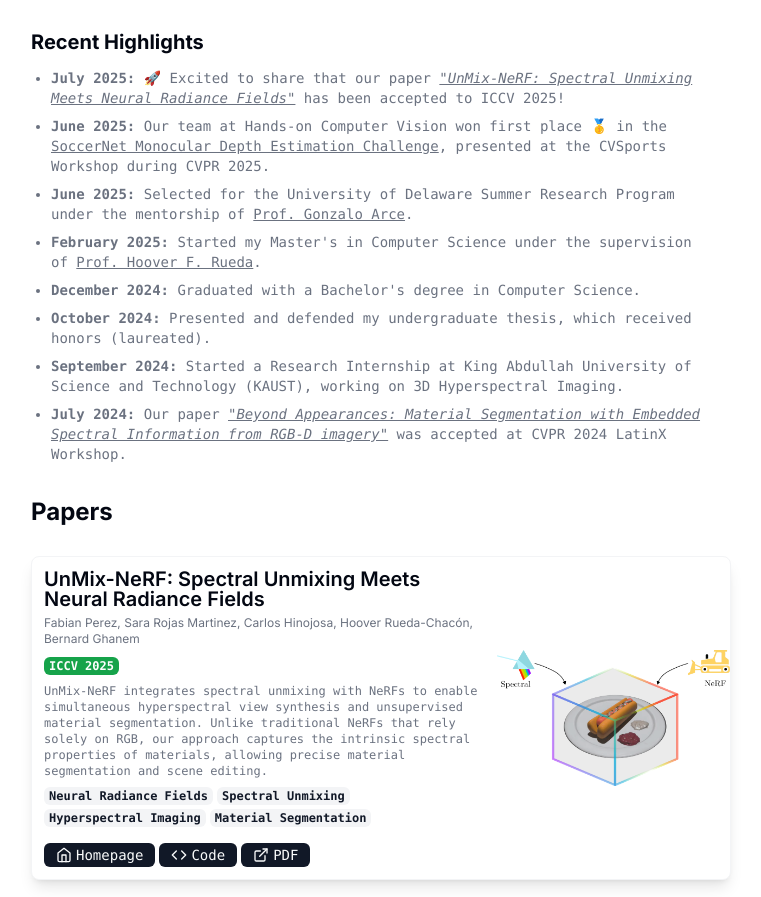
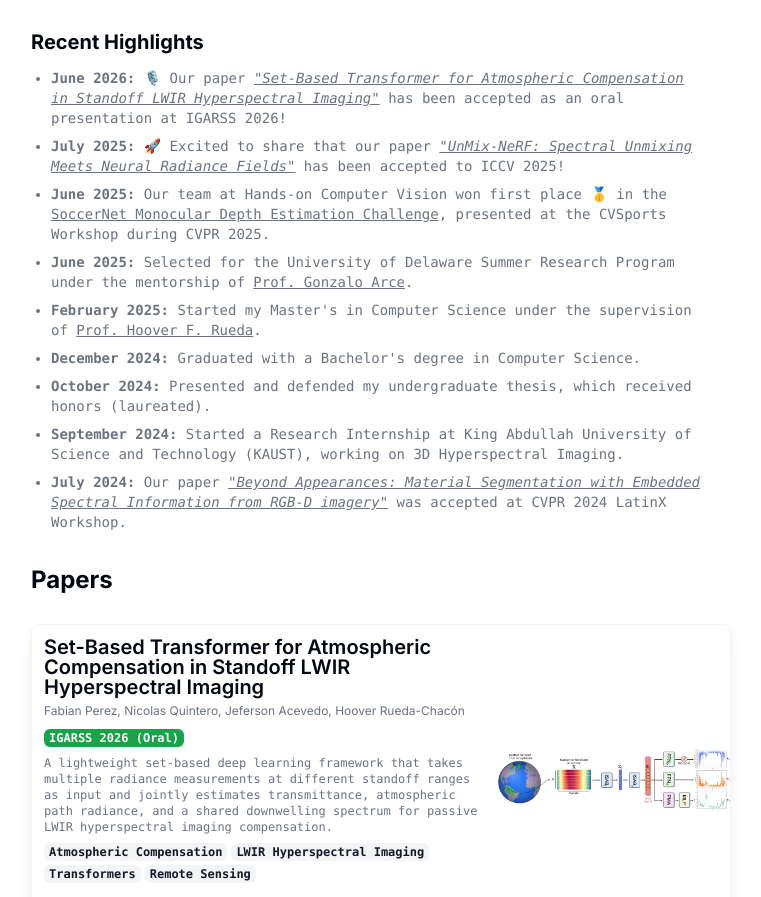
Before and after one commit to Factral/factral.github.io, a Next.js app: page / in a window 1280 px wide. Shown: the part 900-1797 px from the top of the page, without its empty margins (273-1034 px from the left). Built offline with nearby package versions, Linux system fonts and the light colour scheme.

Commit message:
[feat] add new paper on atmospheric compensation for LWIR hyperspectral imaging and update highlights

```diff
--- a/src/app/page.tsx
+++ b/src/app/page.tsx
@@ -148,6 +148,9 @@ export default function Page() {
           <h2 className="text-xl font-bold">Recent Highlights</h2>
           <ul className="list-disc space-y-2 pl-5 font-mono text-sm text-muted-foreground">
             <li>
+              <span className="font-semibold">June 2026:</span> 🎙️ Our paper <a href="https://factral.co/SAE-LWIR/" target="_blank" className="underline italic">&quot;Set-Based Transformer for Atmospheric Compensation in Standoff LWIR Hyperspectral Imaging&quot;</a> has been accepted as an oral presentation at IGARSS 2026!
+            </li>
+            <li>
               <span className="font-semibold">July 2025:</span> 🚀 Excited to share that our paper <a href="https://www.factral.co/UnMix-NeRF/" target="_blank" className="underline italic">&quot;UnMix-NeRF: Spectral Unmixing Meets Neural Radiance Fields&quot;</a> has been accepted to ICCV 2025!
             </li>
             <li>
--- a/src/data/resume-data.tsx
+++ b/src/data/resume-data.tsx
@@ -92,6 +92,17 @@ export const RESUME_DATA = {
     "Software Development",
   ],
   papers: [
+    {
+      title: "Set-Based Transformer for Atmospheric Compensation in Standoff LWIR Hyperspectral Imaging",
+      authors: "Fabian Perez, Nicolas Quintero, Jeferson Acevedo, Hoover Rueda-Chacón",
+      conferenceTag: "IGARSS 2026 (Oral)",
+      description: "A lightweight set-based deep learning framework that takes multiple radiance measurements at different standoff ranges as input and jointly estimates transmittance, atmospheric path radiance, and a shared downwelling spectrum for passive LWIR hyperspectral imaging compensation.",
+      tags: ["Atmospheric Compensation", "LWIR Hyperspectral Imaging", "Transformers", "Remote Sensing"],
+      pdfLink: "https://arxiv.org/pdf/2606.08324",
+      previewLink: "saelwir.png",
+      codeLink: "https://github.com/Factral/SAE-LWIR",
+      homepageLink: "https://factral.co/SAE-LWIR/",
+    },
     {
       title: "UnMix-NeRF: Spectral Unmixing Meets Neural Radiance Fields",
       authors: "Fabian Perez, Sara Rojas Martinez, Carlos Hinojosa, Hoover Rueda-Chacón, Bernard Ghanem",
```
Also changed, not shown: public/saelwir.png (added), 1 other file (tests, documents, lock files or other folders).
